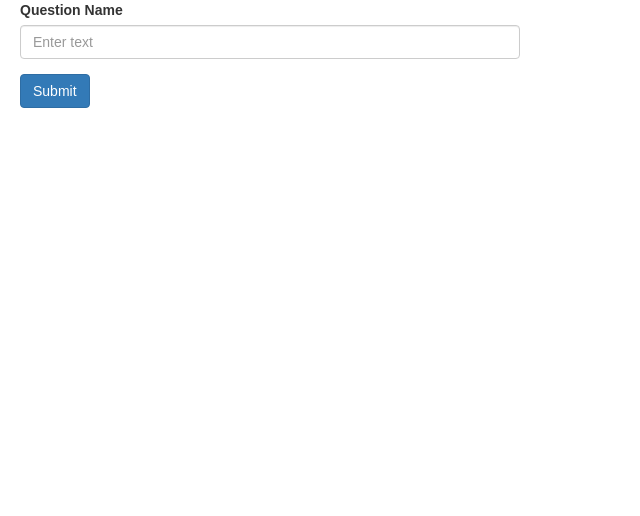
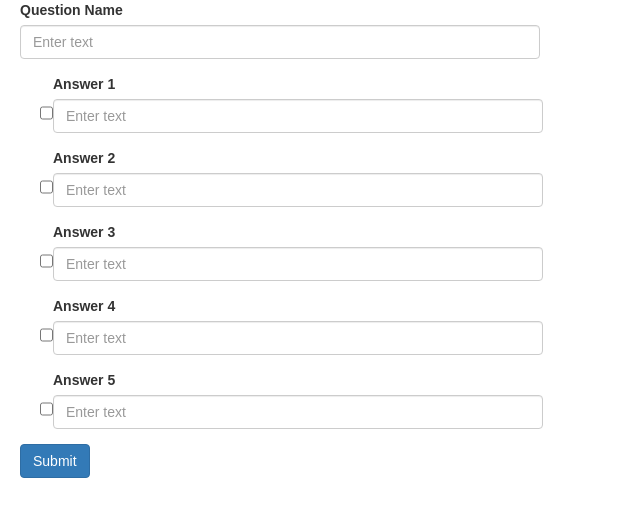
Before and after one commit to Ameobea/amc-web-ui, a React (Create React App) app in the folder frontend/: page / in a window 1280 px wide. Shown: the top 516 px of the page, without its empty margins (0-640 px from the left). Built offline with nearby package versions, Linux system fonts and the light colour scheme.

Commit message:
Added answerField class, CSS, updated form to reflect

```diff
--- a/frontend/src/App.js
+++ b/frontend/src/App.js
@@ -7,6 +7,7 @@ import {
   HelpBlock,
 } from "react-bootstrap";
 import "./App.css";
+import {AnswerField} from "./answerField.js";
 
 const FieldGroup = ({ id, label, help, ...props }) => (
   <FormGroup controlId={id}>
@@ -18,11 +19,11 @@ const FieldGroup = ({ id, label, help, ...props }) => (
 
 class App extends React.Component {
   handleSubmit = () => {
-    alert(this.questionNameRef.value);
+    alert(this.questionNameRef.value + this.answer1Ref.value + this.answer2Ref.value + this.answer3Ref.value + this.answer4Ref.value);
   }
 
   render = () => (
-    <div style={{ width: 500, marginLeft: 20 }}>
+    <div style={{ width: 520, marginLeft: 20 }}>
       <form>
         <FieldGroup
           type="text"
@@ -30,6 +31,37 @@ class App extends React.Component {
           placeholder="Enter text"
           inputRef={ref => this.questionNameRef = ref}
         />
+        <div style={{ width: 500, marginLeft: 20 }}>
+          <AnswerField
+            type="text"
+            label="Answer 1"
+            placeholder="Enter text"
+          />
+          <AnswerField
+            type="text"
+            label="Answer 2"
+            placeholder="Enter text"
+            inputRef={ref => this.answer2Ref = ref}
+          />
+          <AnswerField
+            type="text"
+            label="Answer 3"
+            placeholder="Enter text"
+            inputRef={ref => this.answer3Ref = ref}
+          />
+          <AnswerField
+            type="text"
+            label="Answer 4"
+            placeholder="Enter text"
+            inputRef={ref => this.answer4Ref = ref}
+          />
+          <AnswerField
+            type="text"
+            label="Answer 5"
+            placeholder="Enter text"
+            inputRef={ref => this.answer5Ref = ref}
+          />
+        </div>
         <Button
           bsStyle="primary"
           onClick={this.handleSubmit}
--- /dev/null
+++ b/frontend/src/answerField.css
@@ -0,0 +1 @@
+.answerContainer{display:flex; flex-direction:row;}
--- /dev/null
+++ b/frontend/src/answerField.js
@@ -0,0 +1,36 @@
+import React, { Component } from "react";
+import {
+  Button,
+  FormControl,
+  ControlLabel,
+  FormGroup,
+  HelpBlock,
+} from "react-bootstrap";
+import "./App.css";
+import "./answerField.css";
+
+const FieldGroup = ({ id, label, help, ...props }) => (
+  <FormGroup controlId={id}>
+    <ControlLabel>{label}</ControlLabel>
+    <FormControl {...props} />
+    {help && <HelpBlock>{help}</HelpBlock>}
+  </FormGroup>
+);
+
+export class AnswerField extends React.Component
+{
+  render()
+  {
+    return(
+    <div className="answerContainer">
+      <input id="checkBox" type="checkbox" style={{width: 20}}/>
+      <FieldGroup
+        type={this.props.text}
+        label={this.props.label}
+        placeholder={this.props.placeholder}
+        ref = {this.inputRef}
+        style = {{width: 490}}
+      />
+    </div>)
+  }
+}
```
